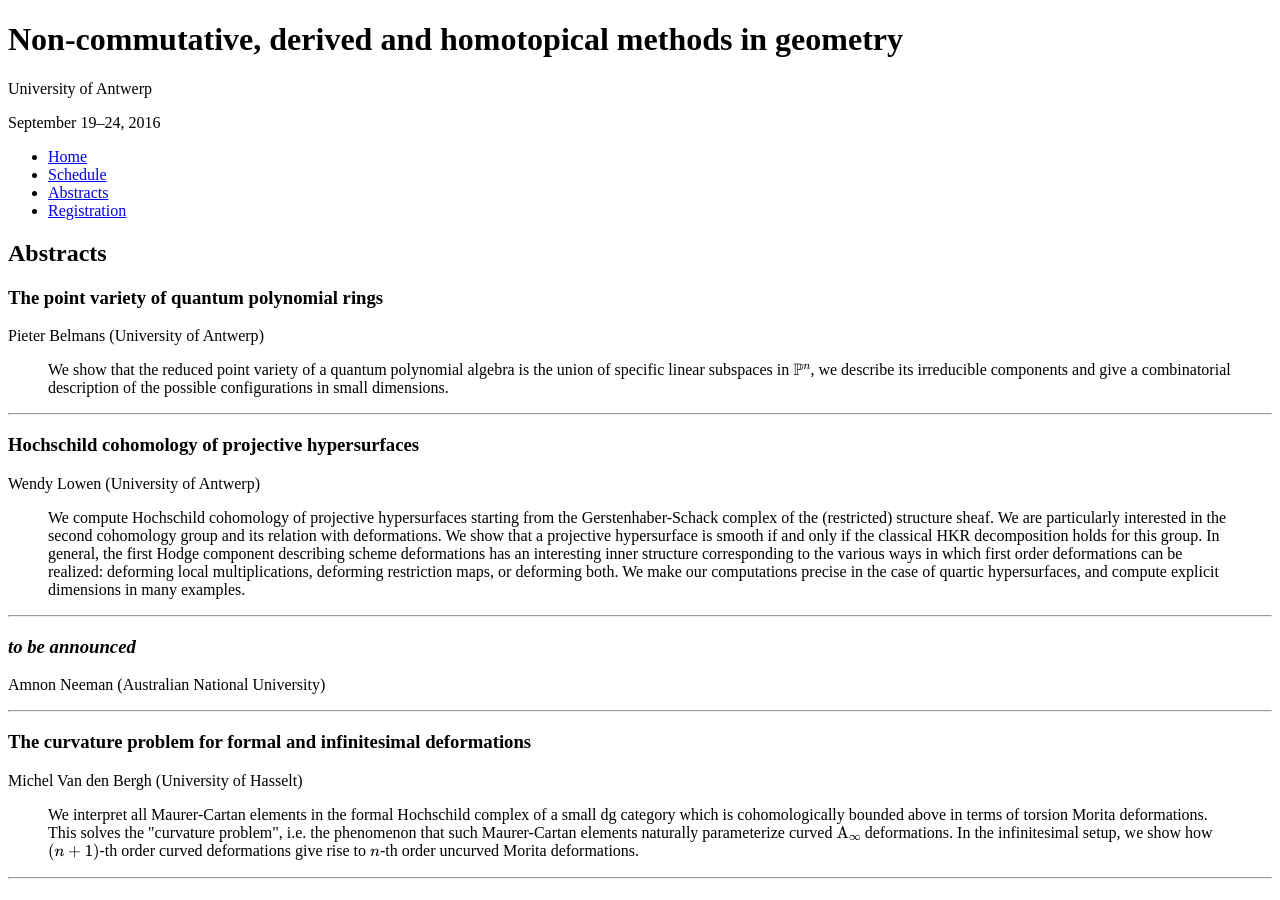
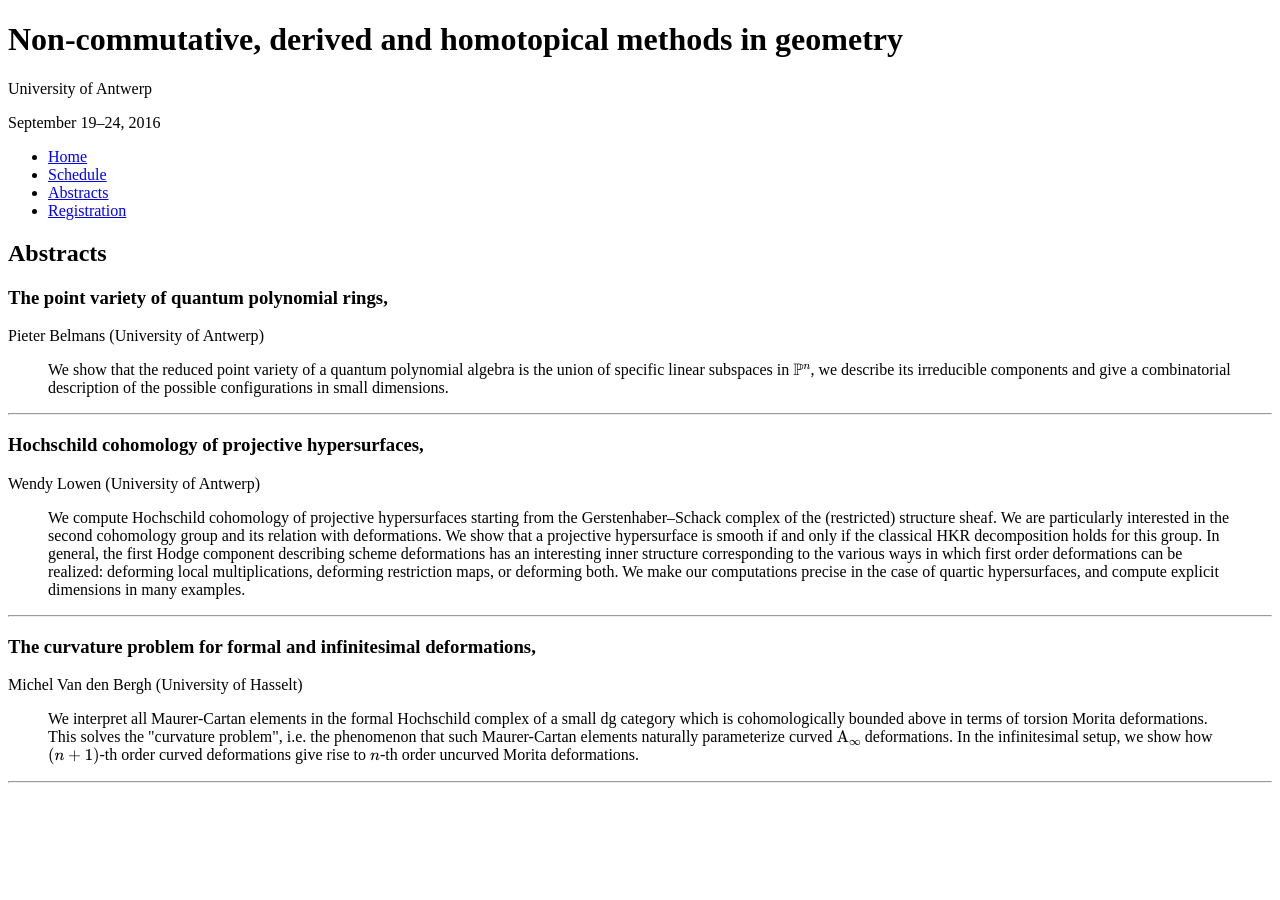
Before and after one commit to ncag-info/antwerp-2016, a Jekyll site: the page built from abstracts.html, in a window 1280 px wide. Built offline with Jekyll 4.4.1, drawn with Linux system fonts in a browser that asks for light colours; formulas are drawn with MathJax 3.

Commit message:
Started using separate files
One speaker might have several talks, and we want to be able to access things independently in the schedule.

```diff
--- a/abstracts.html
+++ b/abstracts.html
@@ -4,12 +4,14 @@
 
 <h2>Abstracts</h2>
 
-{% for speaker in site.data.list %}
+{% for talk_id in site.data.talks %}
+{% assign talk = talk_id[1] %}
   <section>
-    <h3 class="title">{% if speaker.title %} {{ speaker.title }} {% else %} <i>to be announced</i> {% endif %}</h3>
+    <h3 class="title">{% if talk.title %} {{ talk.title }} {% else %} <i>to be announced</i> {% endif %}</h3>
+    {% assign speaker = site.data.speakers[talk.speaker] %}
     <p class="speaker"><span class="name">{{ speaker.name }}</span> (<span class="affiliation">{{ speaker.affiliation }}</span>)
-    {% if speaker.abstract %}
-      <blockquote>{{ speaker.abstract }}</blockquote>
+    {% if talk.abstract %}
+      <blockquote>{{ talk.abstract }}</blockquote>
     {% endif %}
   </section>
   <hr>
--- a/index.html
+++ b/index.html
@@ -7,7 +7,8 @@
 
 <h2>Preliminary list of speakers</h2>
 <ul class="names">
-{% for speaker in site.data.list %}
+{% for speaker_id in site.data.speakers %}
+{% assign speaker = speaker_id[1] %}
   <li><span class="name">
   {% if speaker.website %}
     <a href="{{ speaker.website }}">{{ speaker.name }}</a>
```
Also changed, not shown: _data/list.yml (deleted, +0 -23 lines), _data/speakers.yml (added, +18 -0 lines), _data/talks.yml (added, +17 -0 lines).
